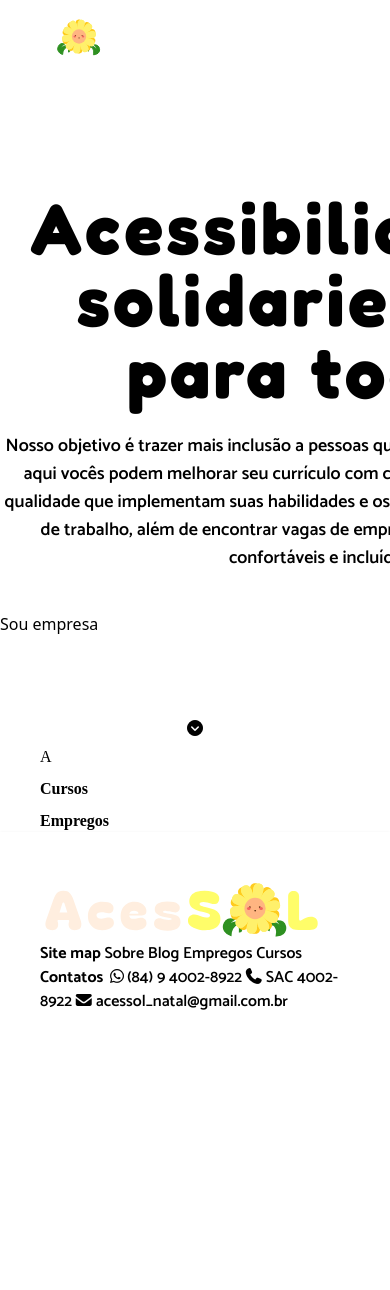
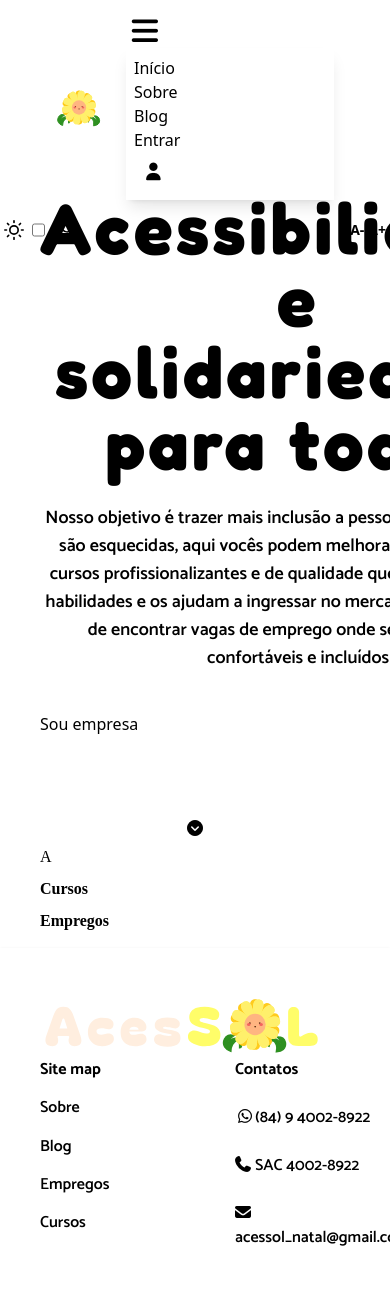
Before and after one commit to Nolt-Gabriel/Trabalho-Final-MEG, a FastAPI app: page / in a window 390 px wide; the page is wider, and only the part inside the window is pictured. Before the commit the page ends 1010 px from the top of that part, so only its background shows below. Run offline with FastAPI, Linux system fonts and the light colour scheme; some libraries are stand-ins or nearby versions.

Commit message:
Adicionando responsividade

```diff
--- a/templates/home.html
+++ b/templates/home.html
@@ -48,7 +48,25 @@
                 <img src="/static/img/girassolzinho.svg" class="">
             </figure>
 
+            <!---menu mobile-->
+                <div x-data="{ open: false }" class="md:hidden dropdown dropdown-end">
+                    <label tabindex="0" class="btn btn-ghost">
+                        <i class="fa fa-bars text-3xl"></i>
+                    </label>
 
+                    <ul tabindex="0"
+                        class="dropdown-content menu bg-base-100 text-secondary-content rounded-box w-52 p-2 shadow-lg ">
+                        <li><a href="#home">Início</a></li>
+                        <li><a href="#sobre">Sobre</a></li>
+                        <li><a href="#blog">Blog</a></li>
+                        <li><button @click="authOpen = true; tela = 'logincandidato'">Entrar</button> </li>
+                        <li x-data="{ open: false }" class="relative">
+                            <button @click="open = !open" class="p-2 hover:bg-gray-200">
+                                <i class="fa-solid fa-user text-lg"></i>
+                            </button>
+                        </li>
+                    </ul>
+                </div>
 
             <!--MENU DESKTOP-->
             <ul class="flex items-center hidden md:flex gap-6">
@@ -73,9 +91,9 @@
                         </label>
                     </li>
 
-                    <li>
+                    <li class="md:flex flex">
                         <!-- CONTROLES DE FONTE -->
-                        <div class=" flex gap-1 z-50">
+                        <div class="flex gap-1 z-50">
                             <button
                                 @click="fontSize = Math.max(fontSize - 2, 12); document.documentElement.style.fontSize = fontSize + 'px';"
                                 class="btn btn-sm btn-outline font-bold text-sm">
@@ -258,14 +276,39 @@
                 </li>
             </ul>
         </div>
+        <!-- CONTROLES DE FONTE MD: -->
+        <div class="md:hidden absolute right-0 bg-secondary p-1 rounded-bl-lg flex gap-1 z-50">
+            <button
+                @click="fontSize = Math.max(fontSize - 2, 12); document.documentElement.style.fontSize = fontSize + 'px';"
+                class="btn btn-sm btn-outline font-bold text-sm">
+                A-
+            </button>
+            <button
+                @click="fontSize = Math.min(fontSize + 2, 22); document.documentElement.style.fontSize = fontSize + 'px';"
+                class="btn btn-sm btn-outline font-bold text-sm">
+                A+
+            </button>
+        </div>
+        <!-- CONTROLE DE TEMA MD: -->
+        <label class="md:hidden absolute rounded-br-lg p-1 left-0 bg-secondary flex cursor-pointer gap-2">
+            <svg xmlns="http://www.w3.org/2000/svg" width="20"height="20" viewBox="0 0 24 24" fill="none" stroke="currentColor" stroke-width="2" stroke-linecap="round" stroke-linejoin="round">
+                <circle cx="12" cy="12" r="5" />
+                <path d="M12 1v2M12 21v2M4.2 4.2l1.4 1.4M18.4 18.4l1.4 1.4M1 12h2M21 12h2M4.2 19.8l1.4-1.4M18.4 5.6l1.4-1.4" />
+            </svg>
+            <input type="checkbox" value="coffee" class="toggle theme-controller" />
+            <svg xmlns="http://www.w3.org/2000/svg" width="20" height="20" viewBox="0 0 24 24" fill="none" stroke="currentColor" stroke-width="2" stroke-linecap="round" stroke-linejoin="round">
+                <path d="M21 12.79A9 9 0 1 1 11.21 3 7 7 0 0 0 21 12.79z"></path>
+            </svg>
+        </label>
     </header>
+
 
 
     <!--MAIN-->
     <main class="max-w-7xl mx-auto text-secondary-content" id="home" x-data="{expandir: false}" :style="`font-size: ${scale * 16}px`">
 
         <!--HERO-->
-        <section class="pt-32 mb-20 w-160 ">
+        <section class="pt-32 mb-20 md:w-160 w-full flex items-center px-10">
             <div class=" flex flex-col md:flex-row text-center md:text-left gap-32">
 
             <div class="max-w-4xl mt-16">
@@ -697,7 +740,7 @@
         </section>
 
         <!-- SEÇAO BLOG -->
-        <section x-show="expandir" id="blog" class="pt-32">
+        <section x-show="expandir" id="blog" class="pt-32 px-10 md:px-auto">
             <div class="flex flex-col items-center text-center px-4 ">
                 <h1 class="text-5xl max-md:text-7xl font-bold pb-10 font-[Fredoka] tracking-wider">Blog</h1>
                 <p class="text-xl font-[Catamaran] font-semibold">Nesta seção, você poderá encontrar artigos que lhe ajudem a entender as causas relacionadas aos PCDs, suas dificuldades, importância da inclusão e muito mais. Expanda seus conhecimentos e entenda um pouco mais sobre a realidade destas pessoas!</p>
@@ -707,7 +750,7 @@
             <div class="carousel text-secondary w-full gap-10 mt-10 scroll-smooth">
 
             <!--artigo1-->
-                <div id="artigo1" class="carousel-item w-1/4 flex flex-col bg-white rounded-lg p-6 shadow-lg ">
+                <div id="artigo1" class="carousel-item md:w-1/4 w-1/4 flex flex-col bg-white rounded-lg p-6 shadow-lg ">
                     <figure>
                         <img src="/static/img/sobre rodas - filme.jpg" alt="Imagem placeholder" class="h-50 object-cover rounded w-full">
                     </figure>
@@ -807,13 +850,13 @@
 
                 <!-- SEÇAO EMPREGOS -->
                 <section id="empregos" x-data="{opEmp : false, opCurs : false}" class=" ">
-                    <div class="fab left-0 bottom-0 mb-0 pl-10 font-[Fredoka]">
-                        <div tabindex="0" role="button" class="btn btn-lg btn-circle btn-accent">A</div>
+                    <div class="fab left-0 bottom-0 mb-0 pb-5 pl-10 font-[Fredoka]">
+                        <div tabindex="0" role="button" class="btn md:btn-lg btn-sm btn-circle btn-accent ">A</div>
 
-                        <div class="text-success font-bold mix-blend-difference"><button class="btn btn-secondary btn-lg btn-circle text-white transition transition-duration-300 hover:scale-110 " @click="opCurs = true" onclick="cursos_modal.showModal()">C</button> Cursos
+                        <div class="text-success font-bold mix-blend-difference"><button class="btn btn-secondary md:btn-lg btn-sm btn-circle text-white transition transition-duration-300 hover:scale-110 " @click="opCurs = true" onclick="cursos_modal.showModal()">C</button> Cursos
                         </div>
 
-                        <div class="text-success font-bold mix-blend-difference"><button class="btn btn-secondary btn-lg btn-circle text-white transition transition-duration-300 hover:scale-110" @click="opEmp = true"  onclick="empregos_modal.showModal()">E</button> Empregos
+                        <div class="text-success font-bold mix-blend-difference"><button class="btn btn-secondary md:btn-lg btn-sm btn-circle text-white transition transition-duration-300 hover:scale-110" @click="opEmp = true"  onclick="empregos_modal.showModal()">E</button> Empregos
                         </div>
 
                     </div>
@@ -1393,20 +1436,21 @@
                 <img class="w-130" src="/static/img/logo.svg" alt="Logo SAcesSol">
             </figure>
         </aside>
-
-        <nav>
+        <div class="grid grid-cols-2 justify-between gap-20">
+            <nav class="grid grid-rows-5">
                 <strong class="footer-title text-primary font-bold">Site map</strong>
                 <a href="#sobre" class="">Sobre</a>
                 <a href="#blog" class="">Blog</a>
                 <a href="#empregos" class="">Empregos</a>
                 <a href="#cursos" class="">Cursos</a>
             </nav>
-        <div>
+            <div class="grid grid-rows-4">
                 <strong class="footer-title text-primary font-bold">Contatos</strong>
                 <span><i class="fa-brands fa-whatsapp"></i>(84) 9 4002-8922</span>
                 <span><i class="fa-solid fa-phone pr-5"></i>SAC 4002-8922</span>
                 <span><i class="fa-solid fa-envelope pr-5"></i>acessol_natal@gmail.com.br</span>
             </div>
+        </div>
     </footer>
 </body>
 </html>
```
Lines whose indentation alone changed are shown as unchanged.
